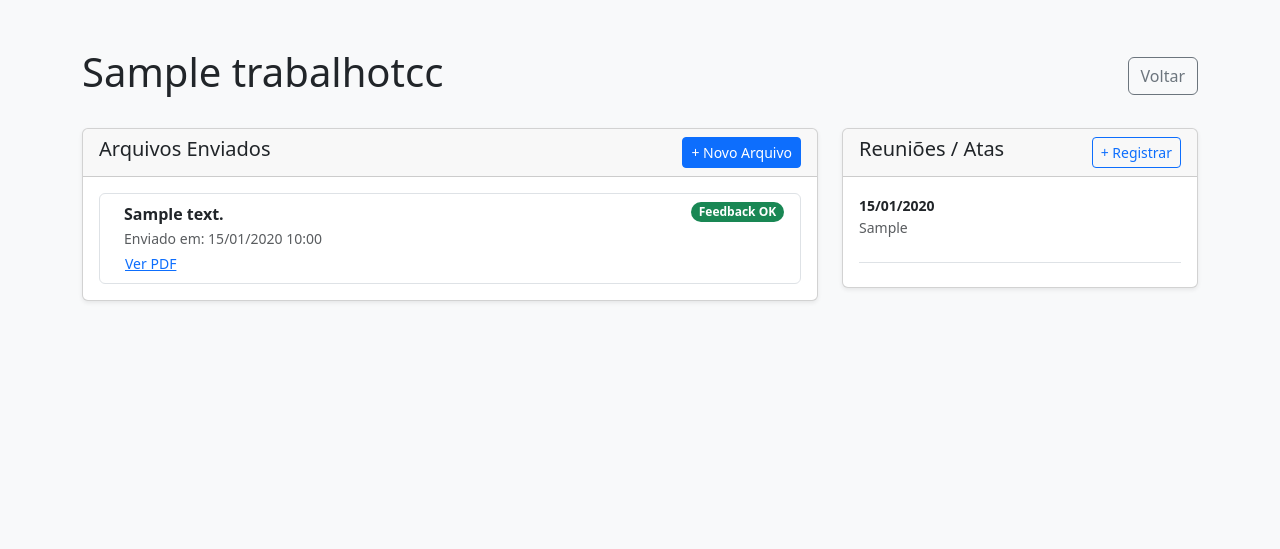
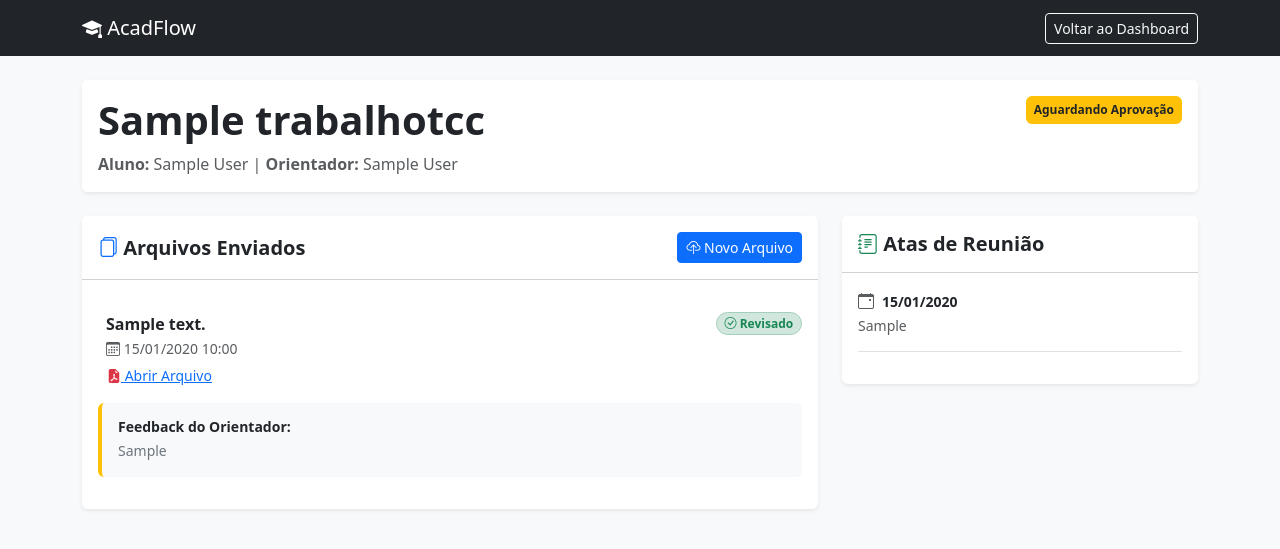
Before and after one commit to augusto-souza/AcadFlow, a Django app: page /tcc/1/ in a window 1280 px wide. Shown: the top 549 px of the page. Run offline with Django 5.2, Linux system fonts and the light colour scheme; a user stored in the database is signed in; tables that the repository leaves empty hold one stand-in row (values such as "Sample post").

Commit message:
"Ajustes de telas"

```diff
--- a/core/templates/core/detalhes_tcc.html
+++ b/core/templates/core/detalhes_tcc.html
@@ -1,66 +1,126 @@
 <!DOCTYPE html>
 <html lang="pt-br">
 <head>
+    <meta charset="UTF-8">
+    <meta name="viewport" content="width=device-width, initial-scale=1.0">
     <link href="https://cdn.jsdelivr.net/npm/bootstrap@5.3.0/dist/css/bootstrap.min.css" rel="stylesheet">
-    <title>Detalhes do TCC</title>
+    <link rel="stylesheet" href="https://cdn.jsdelivr.net/npm/bootstrap-icons@1.11.1/font/bootstrap-icons.css">
+    <title>Detalhes do TCC - AcadFlow</title>
 </head>
 <body class="bg-light">
-    <div class="container mt-5">
-        <div class="d-flex justify-content-between align-items-center mb-4">
-            <h1>{{ tcc.titulo }}</h1>
-            <a href="{% url 'dashboard' %}" class="btn btn-outline-secondary">Voltar</a>
+    <nav class="navbar navbar-dark bg-dark mb-4">
+        <div class="container">
+            <a class="navbar-brand" href="{% url 'dashboard' %}"><i class="bi bi-mortarboard-fill"></i> AcadFlow</a>
+            <a href="{% url 'dashboard' %}" class="btn btn-outline-light btn-sm">Voltar ao Dashboard</a>
+        </div>
+    </nav>
+
+    <div class="container">
+        <div class="card shadow-sm mb-4 border-0">
+            <div class="card-body bg-white rounded">
+                <div class="d-flex justify-content-between align-items-start">
+                    <div>
+                        <h1 class="display-6 fw-bold text-dark">{{ tcc.titulo }}</h1>
+                        <p class="text-muted mb-0">
+                            <strong>Aluno:</strong> {{ tcc.aluno.get_full_name|default:tcc.aluno.username }} |
+                            <strong>Orientador:</strong> {{ tcc.orientador.get_full_name|default:"Não definido" }}
+                        </p>
+                    </div>
+                    <span class="badge {% if tcc.status == 'SUBMETIDO' %}bg-warning text-dark{% else %}bg-primary{% endif %} p-2">
+                        {{ tcc.get_status_display }}
+                    </span>
+                </div>
+            </div>
         </div>
 
         <div class="row">
             <div class="col-md-8">
-                <div class="card shadow-sm mb-4">
-                    <div class="card-header d-flex justify-content-between">
-                        <h5 class="mb-0">Arquivos Enviados</h5>
-                        <a href="{% url 'fazer_entrega' tcc.id %}" class="btn btn-sm btn-primary">+ Novo Arquivo</a>
+                <div class="card shadow-sm mb-4 border-0">
+                    <div class="card-header bg-white d-flex justify-content-between align-items-center py-3">
+                        <h5 class="mb-0 fw-bold"><i class="bi bi-files text-primary"></i> Arquivos Enviados</h5>
+
+                        {% if user.tipo == 'ALUNO' %}
+                        <a href="{% url 'fazer_entrega' tcc.id %}" class="btn btn-sm btn-primary">
+                            <i class="bi bi-cloud-upload"></i> Novo Arquivo
+                        </a>
+                        {% endif %}
                     </div>
                     <div class="card-body">
-                        <ul class="list-group">
+                        <div class="list-group list-group-flush">
                             {% for entrega in entregas %}
-                            <li class="list-group-item d-flex justify-content-between align-items-start">
-                                <div class="ms-2 me-auto">
-                                    <div class="fw-bold">{{ entrega.descricao }}</div>
-                                    <small class="text-muted">Enviado em: {{ entrega.data_envio|date:"d/m/Y H:i" }}</small>
-                                    <br>
-                                    <a href="{{ entrega.arquivo.url }}" target="_blank" class="btn btn-link btn-sm p-0">Ver PDF</a>
+                            <div class="list-group-item px-0 py-3">
+                                <div class="d-flex justify-content-between align-items-start">
+                                    <div class="ms-2 me-auto">
+                                        <div class="fw-bold">{{ entrega.descricao }}</div>
+                                        <small class="text-muted"><i class="bi bi-calendar3"></i> {{ entrega.data_envio|date:"d/m/Y H:i" }}</small>
+                                        <br>
+                                        <a href="{{ entrega.arquivo.url }}" target="_blank" class="btn btn-link btn-sm p-0 mt-1">
+                                            <i class="bi bi-file-earmark-pdf-fill text-danger"></i> Abrir Arquivo
+                                        </a>
+                                    </div>
+
+                                    {% if not entrega.feedback %}
+                                        {% if user.tipo == 'ORIENTADOR' %}
+                                            <a href="{% url 'dar_feedback' entrega.id %}" class="btn btn-sm btn-warning shadow-sm">
+                                                <i class="bi bi-chat-left-text"></i> Dar Feedback
+                                            </a>
+                                        {% else %}
+                                            <span class="badge bg-light text-muted border">Aguardando feedback</span>
+                                        {% endif %}
+                                    {% else %}
+                                        <span class="badge bg-success-subtle text-success border border-success-subtle rounded-pill">
+                                            <i class="bi bi-check-circle"></i> Revisado
+                                        </span>
+                                    {% endif %}
                                 </div>
-                                {% if not entrega.feedback %}
-                                    {% if user.tipo == 'ORIENTADOR' %}
-                                        <a href="{% url 'dar_feedback' entrega.id %}" class="btn btn-sm btn-warning">Dar Feedback</a>
-                                    {% endif %}
-                                {% else %}
-                                    <span class="badge bg-success rounded-pill">Feedback OK</span>
+
+                                {% if entrega.feedback %}
+                                <div class="mt-3 p-3 bg-light border-start border-4 border-warning rounded">
+                                    <h6 class="fw-bold small mb-1">Feedback do Orientador:</h6>
+                                    <p class="mb-0 small italic text-secondary">{{ entrega.feedback.comentario }}</p>
+                                </div>
                                 {% endif %}
-                            </li>
+                            </div>
                             {% empty %}
-                            <p class="text-muted">Nenhum arquivo enviado.</p>
+                            <div class="text-center py-4">
+                                <i class="bi bi-inbox text-muted display-6"></i>
+                                <p class="text-muted mt-2">Nenhum arquivo enviado até o momento.</p>
+                            </div>
                             {% endfor %}
-                        </ul>
+                        </div>
                     </div>
                 </div>
             </div>
 
             <div class="col-md-4">
-                <div class="card shadow-sm">
-                    <div class="card-header d-flex justify-content-between">
-                        <h5 class="mb-0">Reuniões / Atas</h5>
-                        <a href="{% url 'registrar_ata' tcc.id %}" class="btn btn-sm btn-outline-primary">+ Registrar</a>
+                <div class="card shadow-sm border-0">
+                    <div class="card-header bg-white d-flex justify-content-between align-items-center py-3">
+                        <h5 class="mb-0 fw-bold"><i class="bi bi-journal-text text-success"></i> Atas de Reunião</h5>
+
+                        {% if user.tipo == 'ORIENTADOR' %}
+                        <a href="{% url 'registrar_ata' tcc.id %}" class="btn btn-sm btn-outline-success">
+                            <i class="bi bi-plus-circle"></i> Registrar
+                        </a>
+                        {% endif %}
                     </div>
                     <div class="card-body">
                         {% for ata in atas %}
-                        <div class="border-bottom mb-2 pb-2">
-                            <small class="fw-bold">{{ ata.data_reuniao|date:"d/m/Y" }}</small>
-                            <p class="small text-muted">{{ ata.resumo_discussao|truncatechars:100 }}</p>
+                        <div class="mb-3 pb-3 border-bottom last-child-border-0">
+                            <div class="d-flex align-items-center mb-1">
+                                <i class="bi bi-calendar-event text-muted me-2"></i>
+                                <small class="fw-bold text-dark">{{ ata.data_reuniao|date:"d/m/Y" }}</small>
+                            </div>
+                            <p class="small text-muted mb-0 lh-sm">{{ ata.resumo_discussao }}</p>
                         </div>
+                        {% empty %}
+                        <p class="text-center text-muted small py-3">Nenhuma reunião registrada.</p>
                         {% endfor %}
                     </div>
                 </div>
             </div>
         </div>
     </div>
+
+    <script src="https://cdn.jsdelivr.net/npm/bootstrap@5.3.0/dist/js/bootstrap.bundle.min.js"></script>
 </body>
 </html>
```
